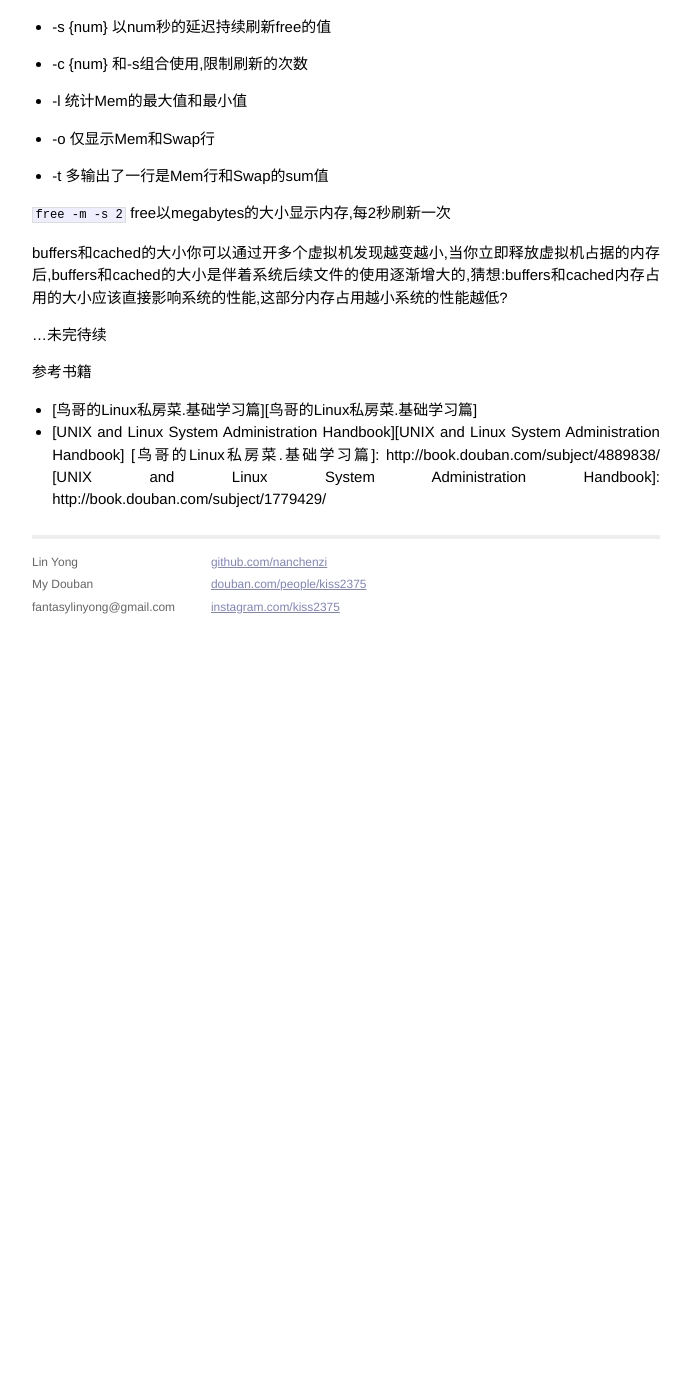
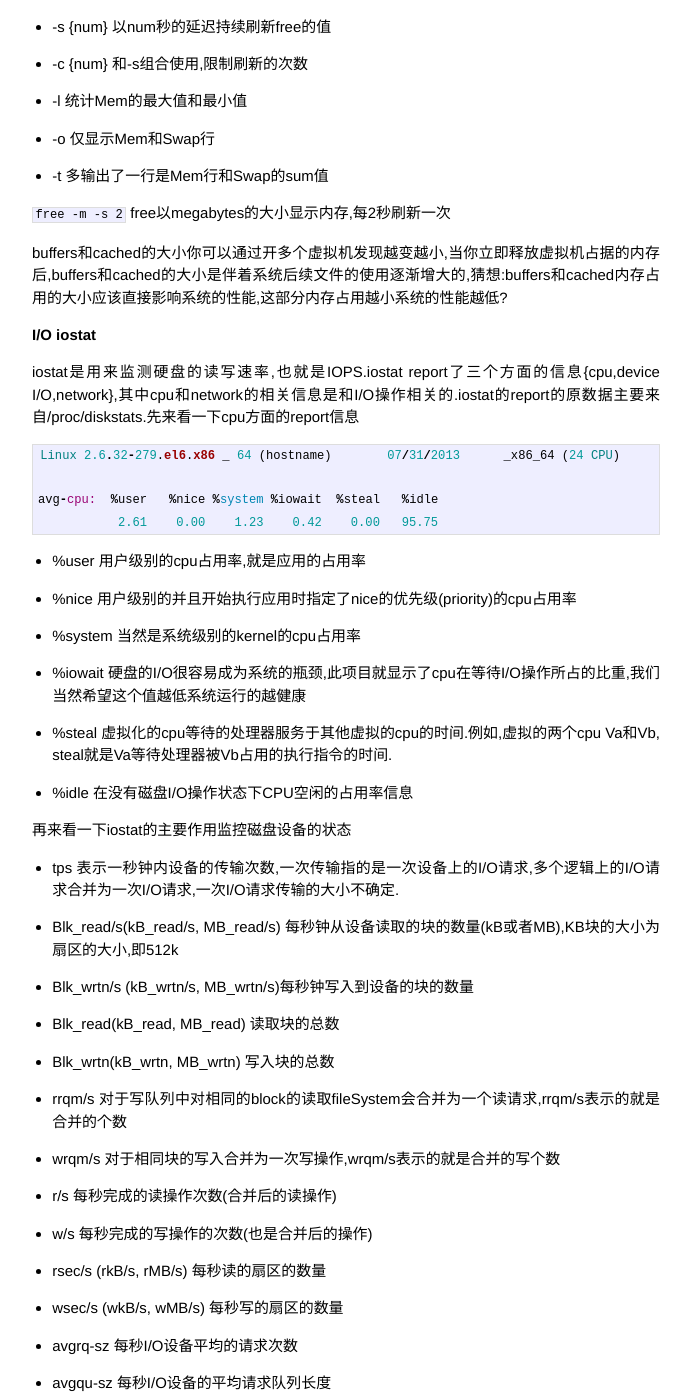
Before and after one commit to nanchenzi/jekyll-blog, a Jekyll site: the page built from _posts/2013-07-06-Linux-Performance-monitoring-practice.markdown, in a window 1280 px wide and 1400 px high, scrolled down 917 px. Shown: the whole window, without its empty margins (294-985 px from the left). Built offline with Jekyll 4.4.1, drawn with Linux system fonts in a browser that asks for light colours; before the commit the page ends 1547 px from its top, so only the background shows below that; some of the changed text lies outside the part shown.

Commit message:
add iostat

```diff
--- a/_posts/2013-07-06-Linux-Performance-monitoring-practice.markdown
+++ b/_posts/2013-07-06-Linux-Performance-monitoring-practice.markdown
@@ -48,7 +48,95 @@ free命令默认显示的是kilobytes字节的大小   `free -m` 按照megabytes
 
 buffers和cached的大小你可以通过开多个虚拟机发现越变越小,当你立即释放虚拟机占据的内存后,buffers和cached的大小是伴着系统后续文件的使用逐渐增大的,猜想:buffers和cached内存占用的大小应该直接影响系统的性能,这部分内存占用越小系统的性能越低?
 
-...未完待续
+
+###I/O iostat
+iostat是用来监测硬盘的读写速率,也就是IOPS.iostat report了三个方面的信息{cpu,device I/O,network},其中cpu和network的相关信息是和I/O操作相关的.iostat的report的原数据主要来自/proc/diskstats.先来看一下cpu方面的report信息
+
+{% highlight ruby %}
+Linux 2.6.32-279.el6.x86 _ 64 (hostname) 	07/31/2013 	_x86_64 (24 CPU)
+
+avg-cpu:  %user   %nice %system %iowait  %steal   %idle
+           2.61    0.00    1.23    0.42    0.00   95.75
+
+
+{% endhighlight %}
+
+ * %user  用户级别的cpu占用率,就是应用的占用率
+
+ * %nice  用户级别的并且开始执行应用时指定了nice的优先级(priority)的cpu占用率
+
+ * %system  当然是系统级别的kernel的cpu占用率
+
+ * %iowait 硬盘的I/O很容易成为系统的瓶颈,此项目就显示了cpu在等待I/O操作所占的比重,我们当然希望这个值越低系统运行的越健康
+
+ * %steal  虚拟化的cpu等待的处理器服务于其他虚拟的cpu的时间.例如,虚拟的两个cpu Va和Vb, steal就是Va等待处理器被Vb占用的执行指令的时间.
+
+ * %idle 在没有磁盘I/O操作状态下CPU空闲的占用率信息
+
+
+再来看一下iostat的主要作用监控磁盘设备的状态
+
+ * tps 表示一秒钟内设备的传输次数,一次传输指的是一次设备上的I/O请求,多个逻辑上的I/O请求合并为一次I/O请求,一次I/O请求传输的大小不确定.
+
+ * Blk_read/s(kB_read/s, MB_read/s) 每秒钟从设备读取的块的数量(kB或者MB),KB块的大小为扇区的大小,即512k
+
+ * Blk_wrtn/s (kB_wrtn/s, MB_wrtn/s)每秒钟写入到设备的块的数量
+
+ * Blk_read(kB_read, MB_read) 读取块的总数
+
+ *  Blk_wrtn(kB_wrtn, MB_wrtn) 写入块的总数
+
+ * rrqm/s 对于写队列中对相同的block的读取fileSystem会合并为一个读请求,rrqm/s表示的就是合并的个数
+
+ * wrqm/s 对于相同块的写入合并为一次写操作,wrqm/s表示的就是合并的写个数
+
+ * r/s 每秒完成的读操作次数(合并后的读操作)
+
+ * w/s 每秒完成的写操作的次数(也是合并后的操作)
+
+ * rsec/s (rkB/s, rMB/s) 每秒读的扇区的数量
+
+ * wsec/s (wkB/s, wMB/s) 每秒写的扇区的数量
+
+ * avgrq-sz 每秒I/O设备平均的请求次数
+
+ * avgqu-sz 每秒I/O设备的平均请求队列长度
+
+ * await 每毫秒秒平均的请求等待和服务时间.包括请求到队列中,和I/O设备完成请求服务的时间
+
+ * r _ await 毫秒级的读请求的等待和服务时间
+
+ * w _ await 毫秒级的写请求的等待和服务时间
+
+ * svctm  毫秒级的平均服务时间I(将要被移除,man文档的描述是不推荐的参考值)
+
+ * %util I/O操作占用CPU的百分率,当I/O操作过于繁忙的时候值会达到100%
+
+
+  至于网络的话就不写了.太多了>.<
+
+
+命令行参数的使用:
+
+  * -c 仅打印CPU的report
+
+  * -d 打印I/O设备的report
+
+  * -h report输出格式化
+
+  * -k 输出的大小单位为kilobytes
+
+  * -m 输出的大小单位为megabytes
+
+  * -p 输出一个指定I/O设备的report,输出的结果中还包行这个设备下的所有分区表的分别的repor的统计信息 ex: iostat -dx -p sda 2 6 指定输出sda这个设备下的扩展的统计信息,每两秒输出一次,一共输出6次
+
+  * -t 指定report的统计的间隔时间(可忽略直接上数字)
+
+  * -V 打印iostat的版本号
+
+  * -x 显示扩展的统计项.默认的显示是从{tps-Blk_wrtn},而扩展项是从{rrqm/s-util} 用法iostat -x sda
+
+
 
 参考书籍
  *  [鸟哥的Linux私房菜.基础学习篇][鸟哥的Linux私房菜.基础学习篇]
```
